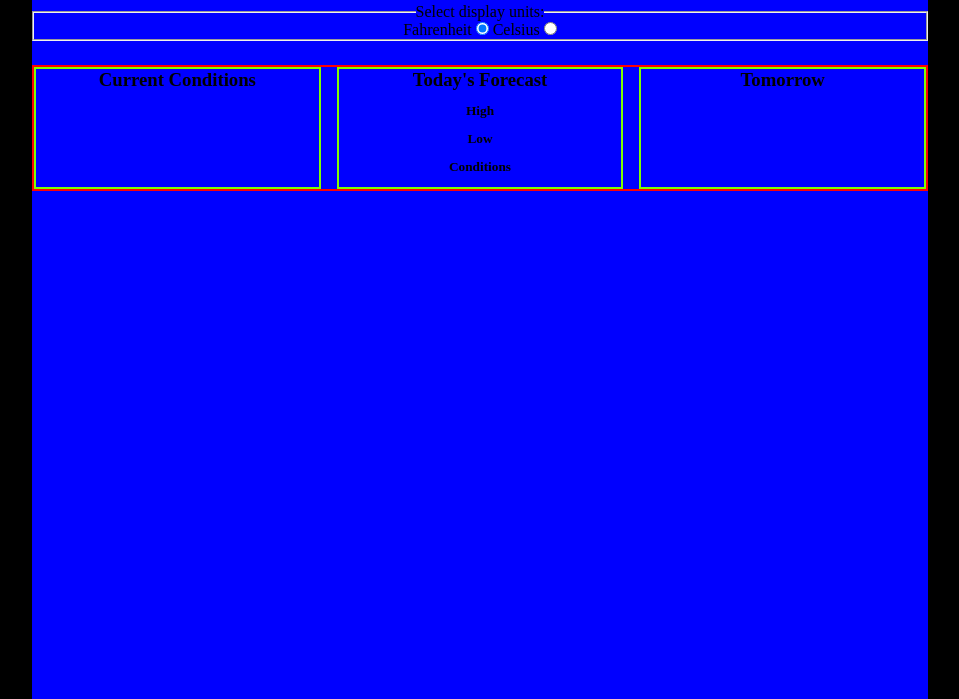
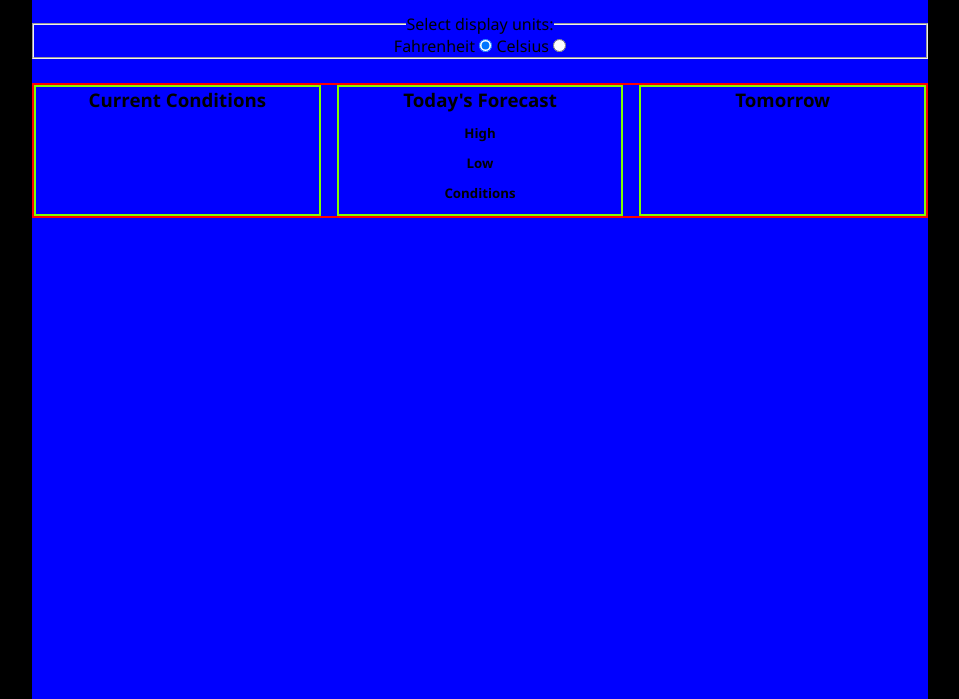
Before and after one commit to missbabelfish/whether, a website built with webpack: page src/index.html in a window 1280 px wide. Shown: the part 101-800 px from the top of the page, without its empty margins (160-1119 px from the left). Built offline with nearby package versions, Linux system fonts and the light colour scheme.

Commit message:
change font

```diff
--- a/src/styles.css
+++ b/src/styles.css
@@ -3,6 +3,7 @@
   padding: 0;
   text-align: center;
   margin: 0;
+  font-family: 'Segoe UI', Tahoma, Geneva, Verdana, sans-serif
 }
 
 h1 {
```
